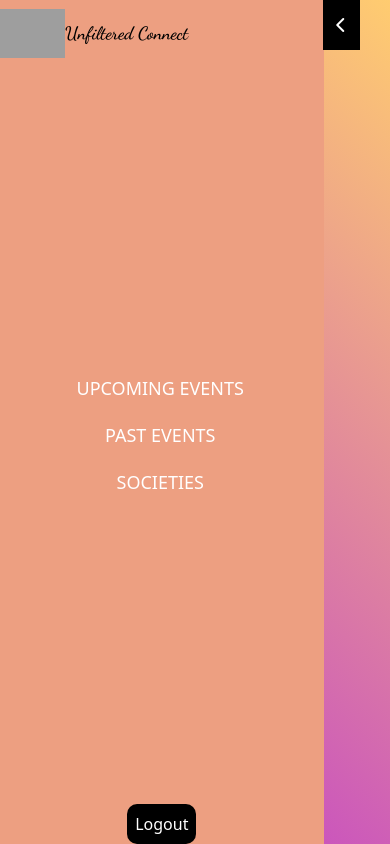
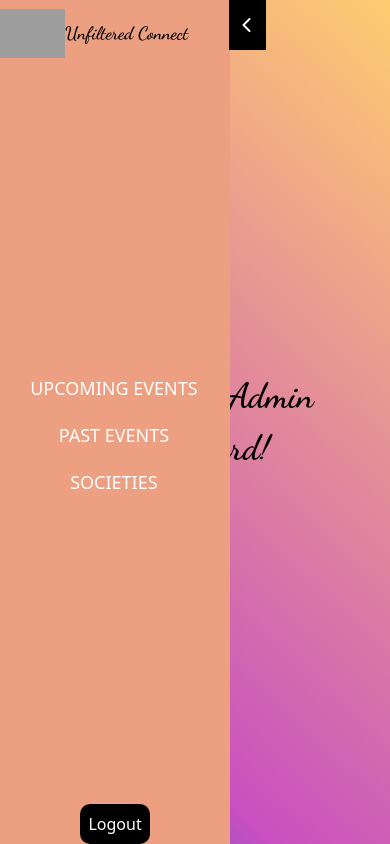
Before and after one commit to Rohan27s/Unfiltered-connect, a React (Vite) app: page /adminPanel in a window 390 px wide. Built offline with nearby package versions, Linux system fonts and the light colour scheme; sample sign-in values are in the browser's storage; grey boxes are pictures that could not be loaded.

Commit message:
responsive design

```diff
--- a/src/App.css
+++ b/src/App.css
@@ -1498,7 +1498,7 @@ textarea {
   }
 
   .admin-nav {
-    width: 83vw;
+    width: 59vw;
     position: fixed;
     height: 100vh;
     background-color: rgb(237 159 129 / 107%);
--- a/src/partials/Home/Header1/styles.css
+++ b/src/partials/Home/Header1/styles.css
@@ -30,8 +30,9 @@
 
 @media only screen and (max-width: 600px) {
   .home-header h1 {
-    font-size: 2.5rem;
-  }
+    font-size: 2rem;
+    width: 100%;
+}
 
   .searchBar-wrap form {
     display: flex;
```
